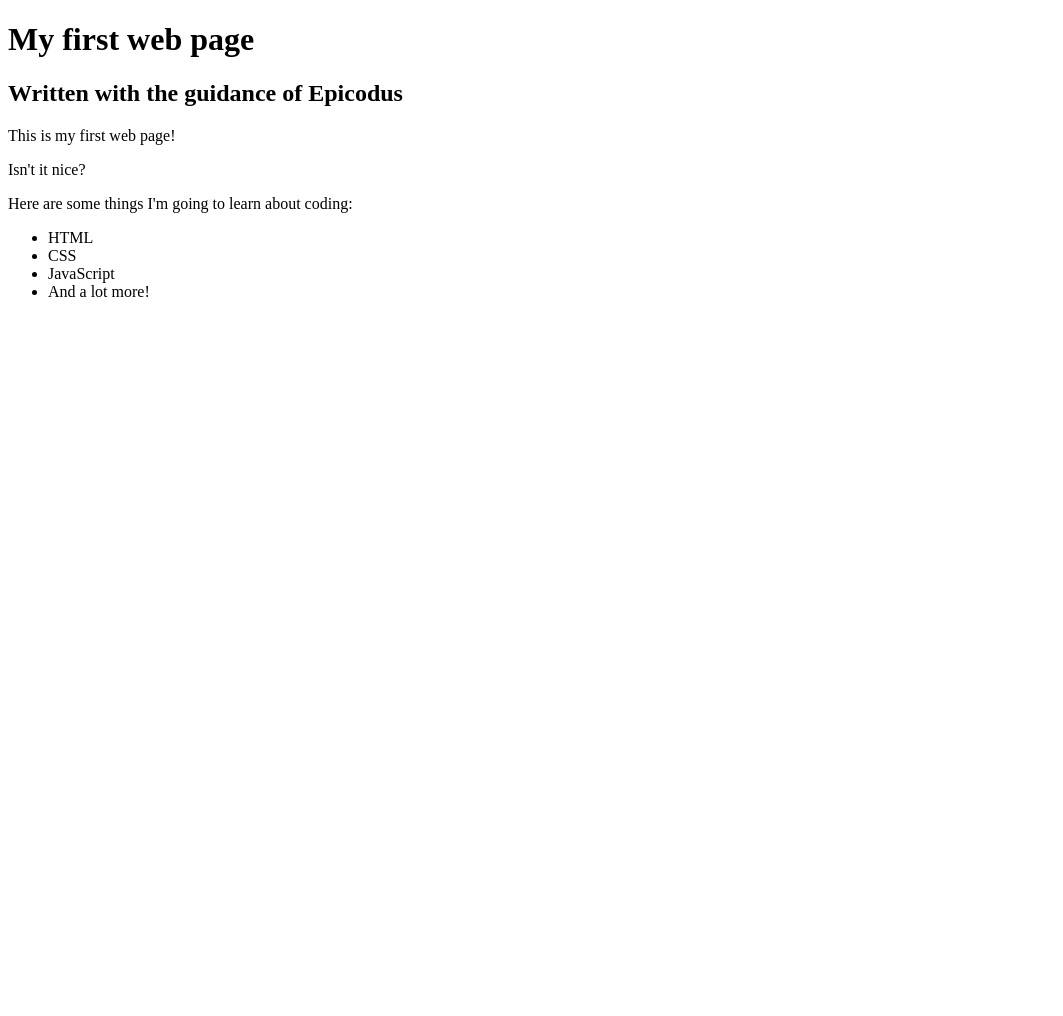
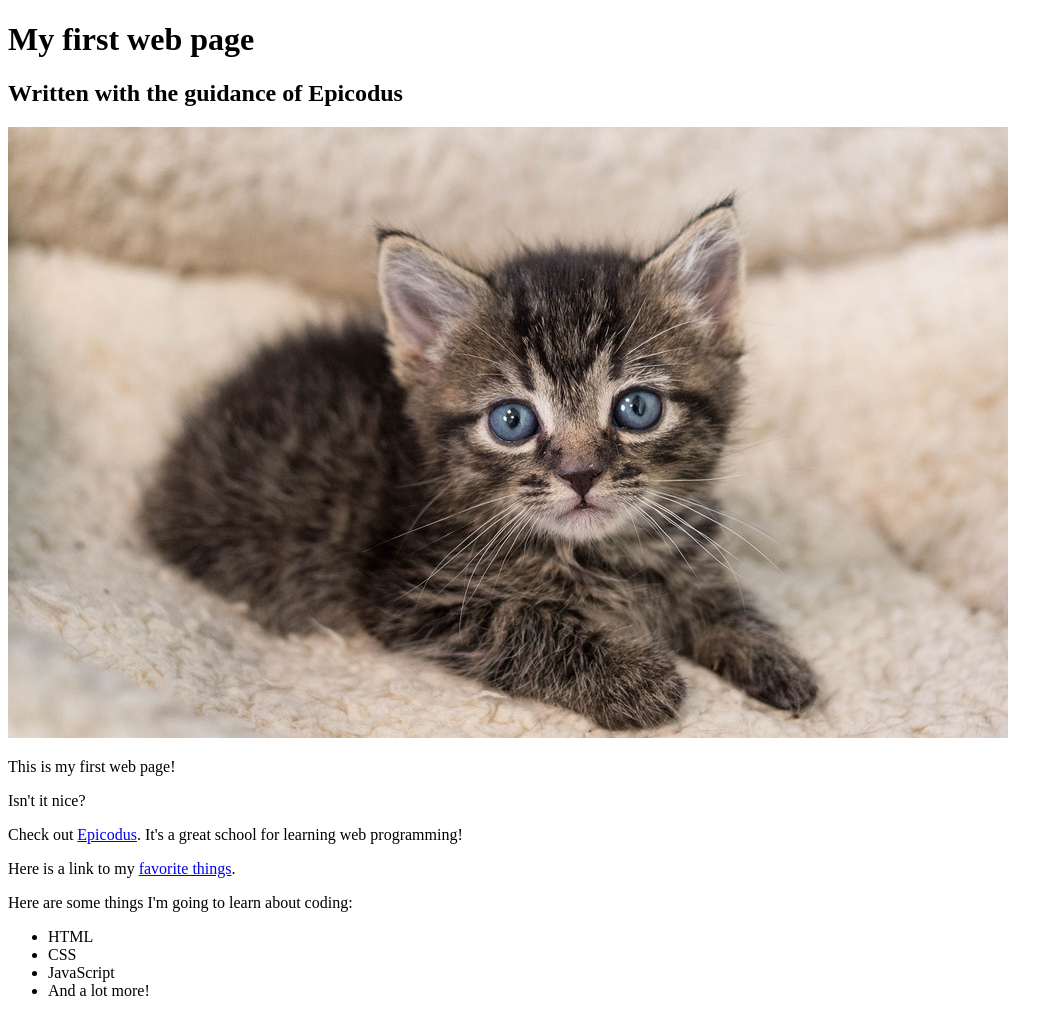
Before and after one commit to NicoN00b/my-first-webpage, a plain HTML site: page my-first-webpage.html in a window 1280 px wide. Shown: the whole page, without its empty margins (0-1063 px from the left). Before the commit the page ends 800 px from the top, so only its background shows below. Drawn offline with Linux system fonts and the light colour scheme.

Commit message:
kitten and things.

```diff
--- a/my-first-webpage.html
+++ b/my-first-webpage.html
@@ -6,16 +6,18 @@
   <body>
     <h1>My first web page</h1>
     <h2>Written with the guidance of Epicodus</h2>
-
+    <img src="img/kitten.jpeg" alt="A photo of a cute kitten.">
     <p>This is my first web page!</p>
     <p>Isn't it nice?</p>
+    <p>Check out <a href="http://www.epicodus.com/">Epicodus</a>. It's a great school for learning web programming!</p>
+    <p>Here is a link to my <a href="favorite-things.html">favorite things</a>.</p>
 
     <p>Here are some things I'm going to learn about coding:</p>
     <ul>
-        <li>HTML</li>
-        <li>CSS</li>
-        <li>JavaScript</li>
-        <li>And a lot more!</li>
+      <li>HTML</li>
+      <li>CSS</li>
+      <li>JavaScript</li>
+      <li>And a lot more!</li>
     </ul>
   <body>
 </html>
```
Also changed, not shown: img/kitten.jpeg (added).
